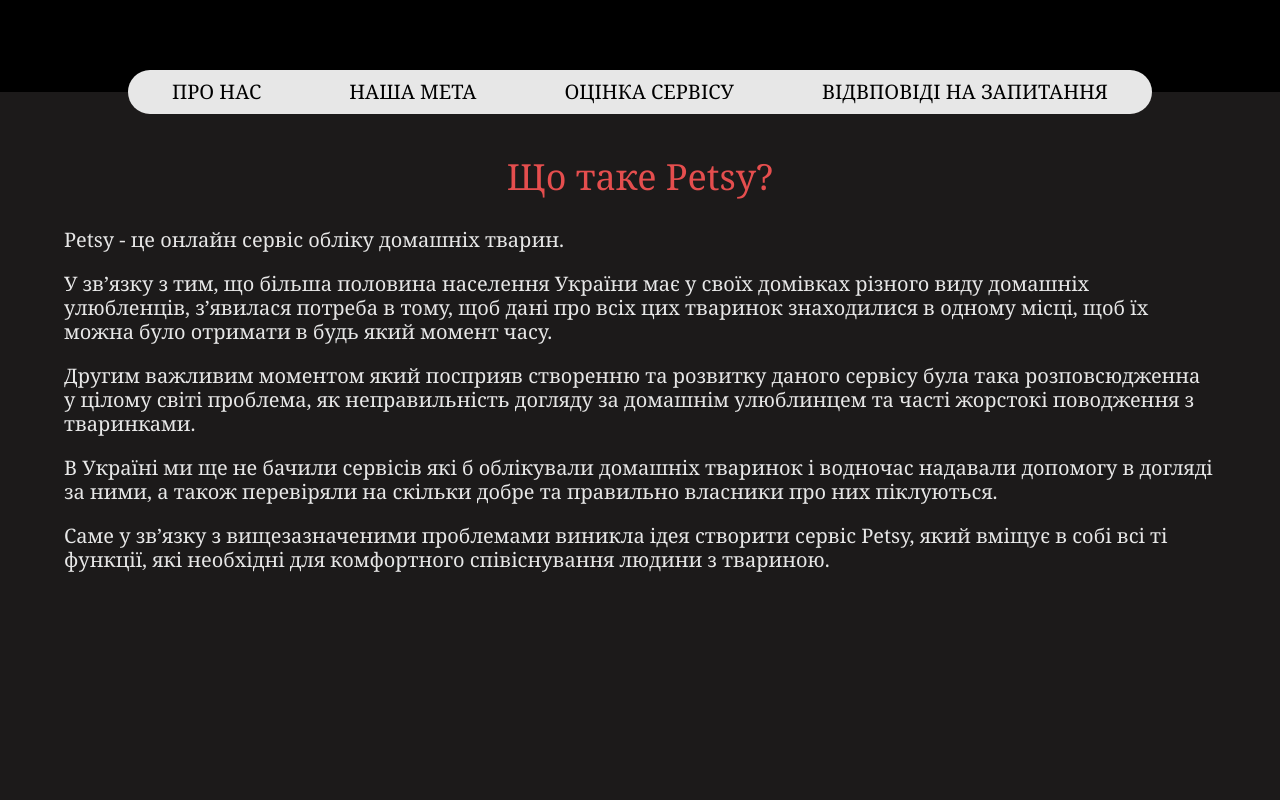
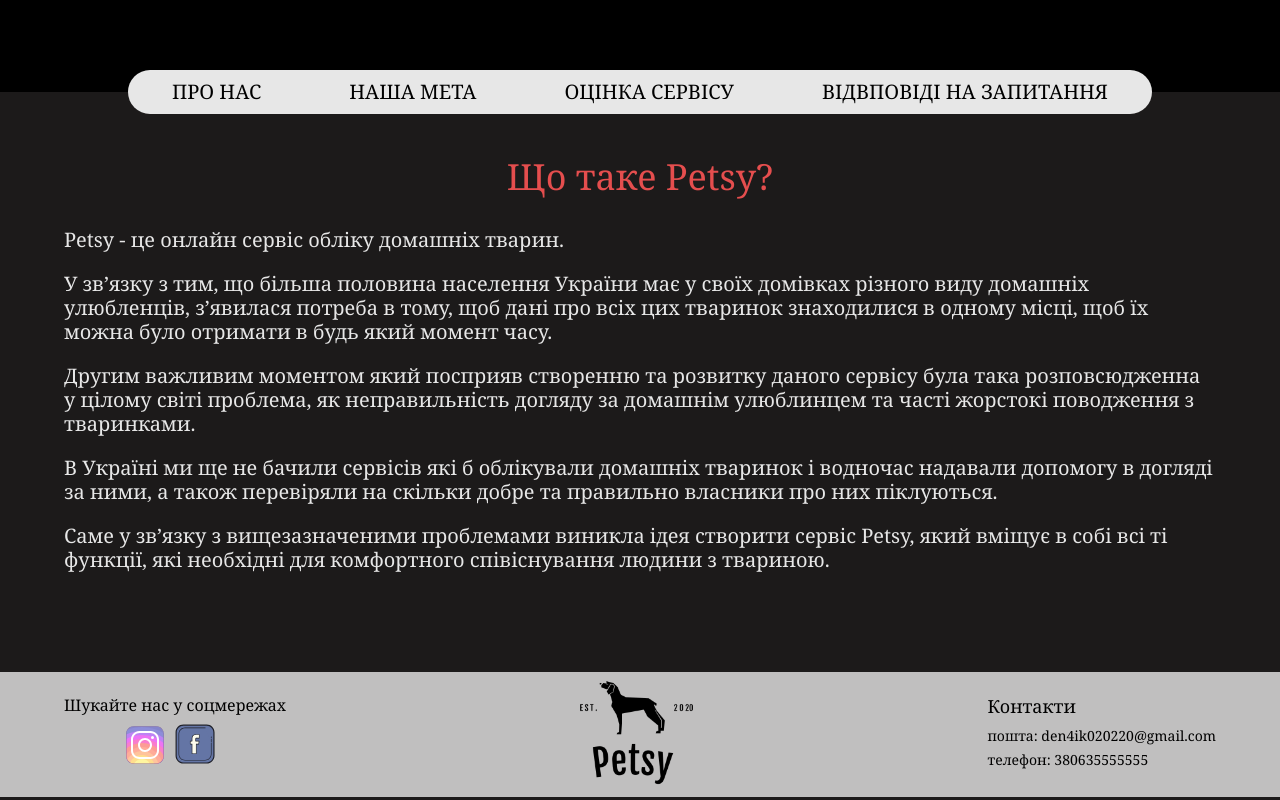
Before and after one commit to Danik1702/accounting-of-domestic-animals, a React (Create React App) app: page / in a window 1280 px wide. Shown: the part 468-1268 px from the top of the page. Before the commit the page ends 1060 px from the top, so only its background shows below. Built offline with nearby package versions, Linux system fonts and the light colour scheme.

Commit message:
Add footer to the app

```diff
--- a/src/pages/landing/landing.component.js
+++ b/src/pages/landing/landing.component.js
@@ -1,7 +1,7 @@
 import React, { useState } from "react";
 
 import { Header } from "../../shared/components/header/header.component";
-
+import { Footer } from '../../shared/components/footer/footer.component';
 import { LandingMenu } from './components/landing-menu/landing-menu.component';
 import { AboutUs } from './components/about-us/about-us.component';
 
@@ -44,6 +44,7 @@
       </div>
       <LandingMenu onLandingMenuClick={onLandingMenuClick} />
       {renderHelper()}
+      <Footer />
     </div>
   );
 };
--- /dev/null
+++ b/src/shared/components/footer/footer.component.js
@@ -0,0 +1,31 @@
+import React from "react";
+
+import instagram from "../../../images/icons8-instagram.svg";
+import facebook from "../../../images/icons8-facebook.svg";
+import logo from "../../../images/logo.png";
+
+import "./footer.styles.css";
+
+export const Footer = () => {
+  return (
+    <div className="footer-container">
+      <div className="footer-wrapper">
+        <div className="footer-social">
+          <p className="social-header">Шукайте нас у соцмережах</p>
+          <div className="social-icons">
+            <img src={instagram} className="instagram-icon icon" alt="instagram-icon" />
+            <img src={facebook} className="facebook-icon icon" alt="facebook-icon" />
+          </div>
+        </div>
+        <div className="logo-container">
+          <img src={logo} className="logo-icon icon" alt="logo-icon" />
+        </div>
+        <div className="contacts-container">
+          <p className="contacts-title">Контакти</p>
+          <p className="contacts-text">пошта: den4ik020220@gmail.com</p>
+          <p className="contacts-text">телефон: 380635555555</p>
+        </div>
+      </div>
+    </div>
+  );
+};
--- /dev/null
+++ b/src/shared/components/footer/footer.styles.css
@@ -0,0 +1,57 @@
+.footer-container {
+  margin-top: 100px;
+  height: 125px;
+  background-color: #c0bfbf;
+}
+
+.footer-wrapper {
+  height: 125px;
+  width: 90%;
+  margin: 0 auto;
+  display: flex;
+  flex-direction: row;
+  justify-content: space-between;
+  align-items: center;
+}
+
+.social-header {
+  font-size: 16px;
+  line-height: 20px;
+}
+
+.contacts-title {
+  font-size: 18px;
+  line-height: 20px;
+  margin-bottom: 10px;
+}
+
+.contacts-text {
+  margin-bottom: 5px;
+  font-size: 14px;
+}
+
+.social-icons {
+  display: flex;
+  flex-direction: row;
+  justify-content: center;
+  align-items: center;
+}
+
+.instagram-icon {
+  width: 40px;
+  height: 40px;
+}
+
+.facebook-icon {
+  width: 60px;
+  height: 60px;
+}
+
+.logo-icon {
+  height: 125px;
+  width: 125px;
+}
+
+.icon {
+  cursor: pointer;
+}
```
Also changed, not shown: src/images/icons8-facebook.svg (added), src/images/icons8-instagram.svg (added).
